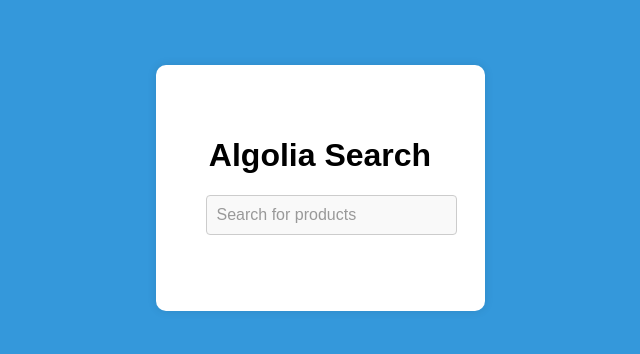
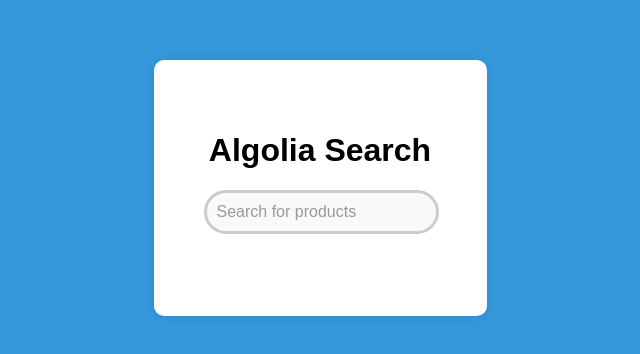
Before and after one commit to asifraza03/Hackto_2023, a website with bundled scripts: page index.html in a window 1280 px wide. Shown: the part 212-566 px from the top of the page, without its empty margins (320-960 px from the left). Built offline with nearby package versions, Linux system fonts and the light colour scheme.

Commit message:
Fixed Search Bar UI

```diff
--- a/style.css
+++ b/style.css
@@ -15,6 +15,9 @@
 /* Style for the container */
 .container {
   text-align: center;
+  display: flex;
+  flex-direction: column;
+  justify-content: center;
   background-color: #fff; /* Container background color */
   padding: 50px;
   border-radius: 10px;
@@ -23,16 +26,18 @@
 
 /* Style for the search input */
 #search-input {
-  width: 100%;
+  width: 90%;
+  font-size: 16px;
   padding: 10px;
-  font-size: 16px;
-  border: 1px solid #ccc;
-  border-radius: 4px;
+  border: 3px solid #ccc;
+  border-radius: 50px;
   margin-bottom: 10px;
+  margin: auto;
   background-color: #f9f9f9; /* Background color for the search input */
   color: #333; /* Text color for the search input */
   outline: none; /* Remove the input focus outline */
 }
+
 
 /* Style for search results */
 #search-results {
```
